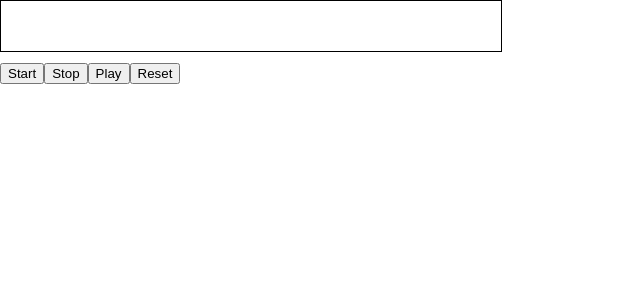
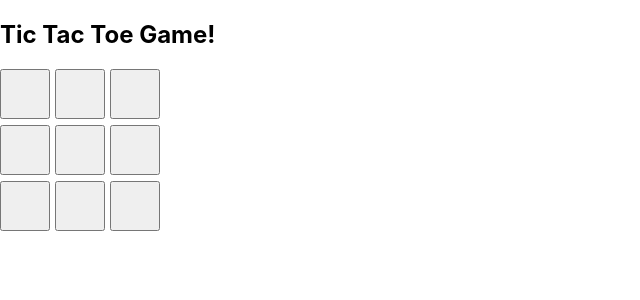
Before and after one commit to rishgupta2301/ReactJS_Machine_Coding_Questions, a React (Create React App) app: page / in a window 1280 px wide. Shown: the top 300 px of the page, without its empty margins (0-640 px from the left). Built offline with nearby package versions, Linux system fonts and the light colour scheme.

Commit message:
implemented click of X and O in tic tac toe game

```diff
--- a/src/App.js
+++ b/src/App.js
@@ -30,6 +30,7 @@ import { useState } from "react";
 
   import AutoComplete from "./components/autoComplete/AutoComplete";
 import Bar from "./components/progressBar2/bar";
+import TicTac from "./components/tictactoe/TicTac";
 function App() {
   // const [checked, setChecked] = useState({})
 
@@ -72,7 +73,8 @@ function App() {
       {/* <FAQ data={data}/> */}
 
       {/* <AutoComplete /> */}
-      <Bar />
+      {/* <Bar /> */}
+      <TicTac />
 
     </div>
   );
--- /dev/null
+++ b/src/components/tictactoe/TicTac.jsx
@@ -0,0 +1,42 @@
+import { useRef, useState } from "react"
+
+const size = 3;
+
+
+const TicTac = () => {
+
+    const [arr, setArr] = useState(new Array(size*size));
+    const [lastClicked, setLastClicked] = useState("X");
+    const buttonRef = useRef([]);
+
+    const handleClick = (id) => {
+        if(arr[id]) return;
+        const newArr = [...arr];
+        newArr[id] = lastClicked;
+        setArr(newArr);
+        setLastClicked((prev) => {
+            if(prev === "X")return "O";
+            return "X";
+        })
+    }
+
+    return(
+        <div>
+            <h2>Tic Tac Toe Game!</h2>
+            <div style={{display:"grid", gridTemplateColumns:`repeat(${size}, 50px)`, gap:"5px"}}>
+                {arr.keys().map((n) => {
+                    return(
+                        <div key={n+1}>
+                            <button onClick={() => handleClick(n)} style={{height:"50px", width:"50px", fontSize:"20px"}}
+                            ref={(el) => buttonRef.current[n] = el}>
+                                {arr[n]}
+                            </button>
+                        </div>
+                    )
+                })}
+            </div>
+        </div>
+    )
+}
+
+export default TicTac
```
